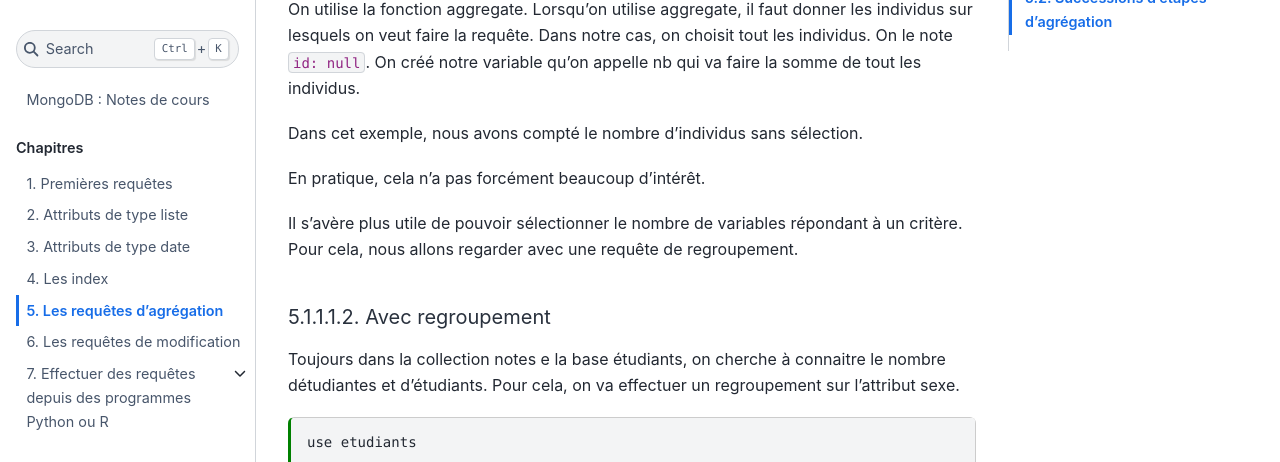
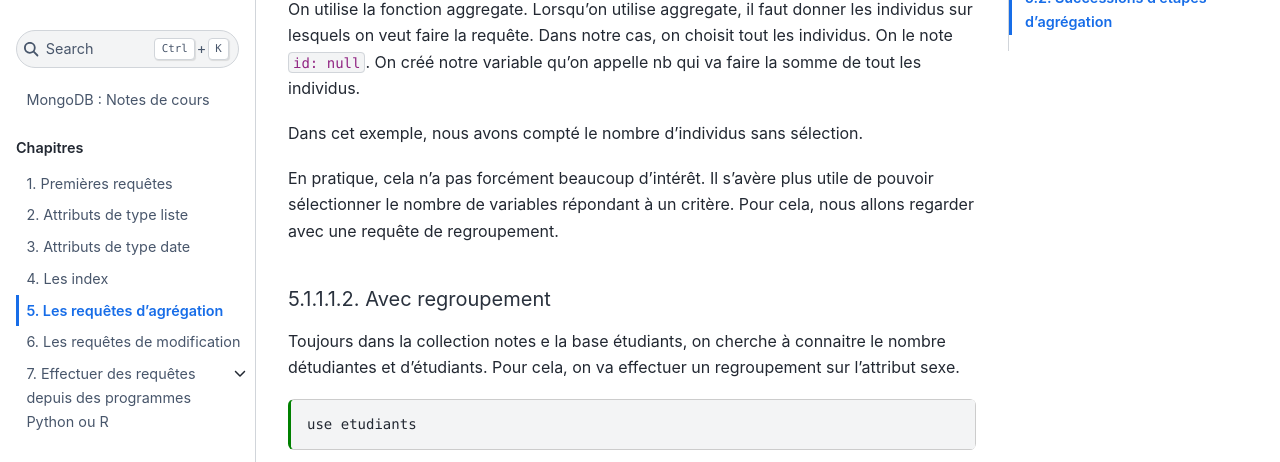
Before and after one commit to rtavenar/mongo_book, a Jupyter Book: the page built from content/05_agreg.md, in a window 1280 px wide and 900 px high, scrolled down 2272 px, cut to the strip 92-554 px from the top of the window. Built offline with Jupyter Book 1.0.4 settings and Sphinx 7.4.7 and the Sphinx Book theme 1.1.4, drawn with Linux system fonts in a browser that asks for light colours; some of the changed text lies outside the part shown.

Commit message:
tentatives affichage

`````diff
--- a/content/05_agreg.md
+++ b/content/05_agreg.md
@@ -89,7 +91,7 @@ GROUP BY borough
 ````
 
 
-Dans cette requête, Mongodb va compter pour chaque groupe, le nombre d'individu ayant le même id et donc compter les restaurants d'un même quartiers ensemble.
+Dans cette requête, MongoDB va compter pour chaque groupe, le nombre d'individu ayant le même id et donc compter les restaurants d'un même quartiers ensemble.
 
 
 ### Opérateur de somme
@@ -144,7 +148,6 @@ On créé notre variable qu'on appelle nb qui va faire la somme de tout les indi
 Dans cet exemple, nous avons compté le nombre d'individus sans sélection.
 
 En pratique, cela n'a pas forcément beaucoup d'intérêt.
-
 Il s'avère plus utile de pouvoir sélectionner le nombre de variables répondant à un critère. Pour cela, nous allons regarder avec une requête de regroupement.
 
 ##### Avec regroupement
`````
Also changed, not shown: other parts of content/05_agreg.md (+8 -0 lines).
